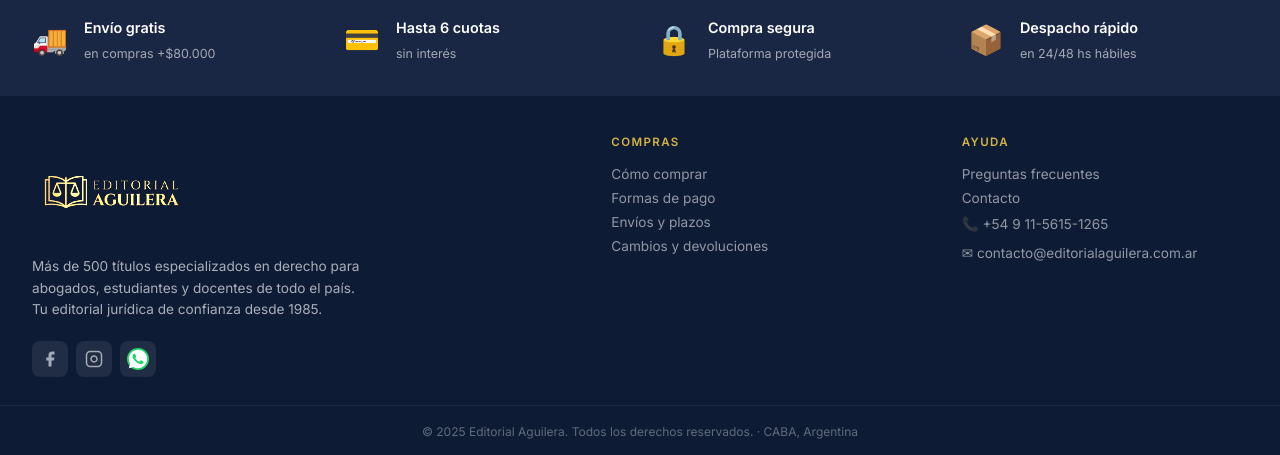
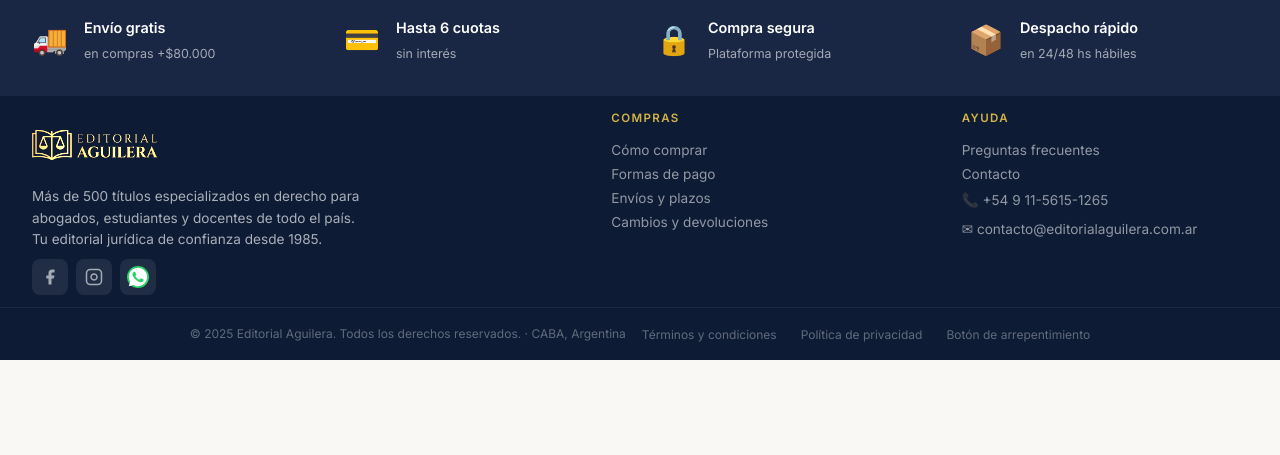
Before and after one commit to marcevillagra58-gif/editorial_aguilera, a React (Vite) app: page / in a window 1280 px wide. Shown: the part 2085-2540 px from the top of the page. After the commit the page ends 2445 px from the top, so only its background shows below. Built offline with nearby package versions, Linux system fonts and the light colour scheme; no server answers.

Commit message:
Restore bottom links and elevate left brand block to compact footer height

```diff
--- a/src/components/Footer.css
+++ b/src/components/Footer.css
@@ -44,7 +44,7 @@
 /* Main */
 .footer__main {
   background: var(--navy-900);
-  padding: 40px 0 28px;
+  padding: 16px 0 12px;
 }
 
 .footer__grid {
@@ -58,11 +58,11 @@
 .footer__brand {
   display: flex;
   flex-direction: column;
-  gap: var(--space-md);
+  gap: var(--space-xs);
 }
 
 .footer__logo {
-  height: 160px;
+  height: 150px;
   width: auto;
   max-width: 100%;
   opacity: 1;
@@ -72,8 +72,9 @@
   mix-blend-mode: screen; /* To make black background transparent */
   filter: brightness(1.35) contrast(1.25) drop-shadow(0 2px 8px rgba(0,0,0,0.6));
   image-rendering: -webkit-optimize-contrast;
-  margin-top: -24px;
-  margin-bottom: -32px;
+  margin-top: -42px;
+  margin-bottom: -38px;
+  margin-left: -12px;
 }
 
 .footer__desc {
@@ -87,7 +88,7 @@
 .footer__social {
   display: flex;
   gap: var(--space-sm);
-  margin-top: var(--space-xs);
+  margin-top: 4px;
 }
 
 .footer__social-link {
--- a/src/components/Footer.jsx
+++ b/src/components/Footer.jsx
@@ -116,6 +116,11 @@ export default function Footer({ onNavigate }) {
         <div className="container">
           <div className="footer__bottom-inner">
             <p>© 2025 Editorial Aguilera. Todos los derechos reservados. · CABA, Argentina</p>
+            <div className="footer__bottom-links">
+              <button className="footer__bottom-link">Términos y condiciones</button>
+              <button className="footer__bottom-link">Política de privacidad</button>
+              <button className="footer__bottom-link">Botón de arrepentimiento</button>
+            </div>
           </div>
         </div>
       </div>
```
